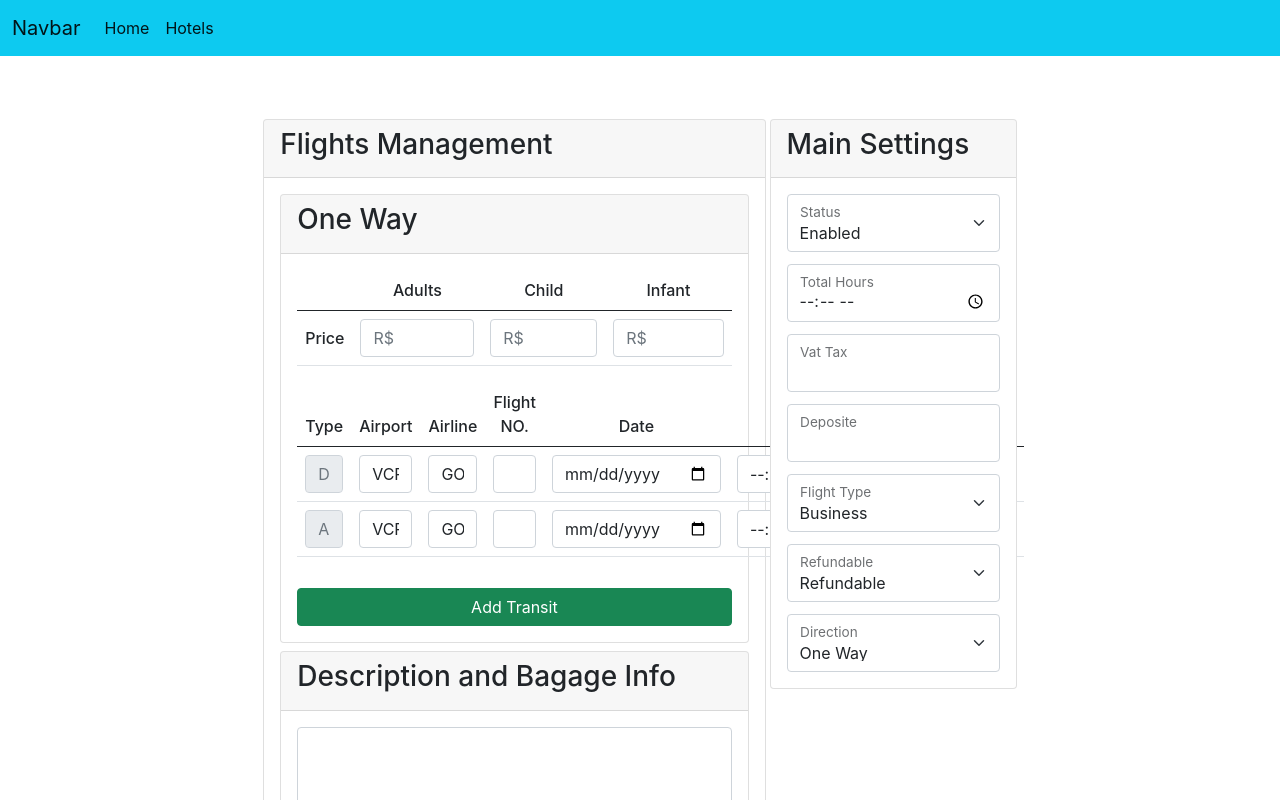
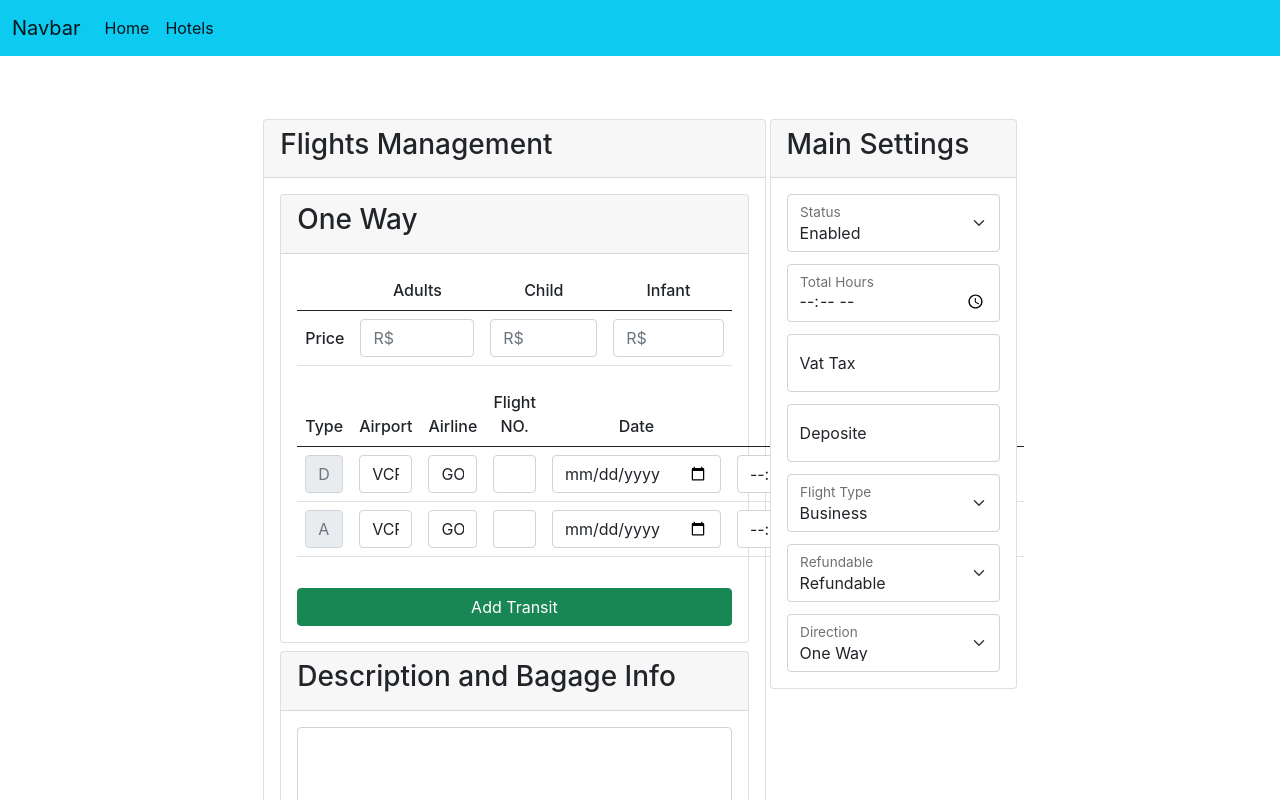
Before and after one commit to eusousalvi/solutis-react-final, a React (Create React App) app: page /flights/routes/add in a window 1280 px wide. Shown: the top 800 px of the page. Built offline with nearby package versions, Linux system fonts and the light colour scheme.

Commit message:
input masks for the routes form

```diff
--- a/package.json
+++ b/package.json
@@ -10,6 +10,7 @@
     "react": "^17.0.1",
     "react-dom": "^17.0.1",
     "react-icons": "^4.1.0",
+    "react-input-mask": "^2.0.4",
     "react-router-dom": "^5.2.0",
     "react-scripts": "4.0.1",
     "web-vitals": "^0.2.4"
--- a/src/components/FlightRoutesComponents/FlightMainSettingsForm/index.js
+++ b/src/components/FlightRoutesComponents/FlightMainSettingsForm/index.js
@@ -1,5 +1,7 @@
 import React from "react";
 import "./styles.css";
+import InputMask from "react-input-mask";
+
 
 export default function MainSettingsForm({ handler }) {
   return (
@@ -42,24 +44,28 @@ export default function MainSettingsForm({ handler }) {
             <label htmlFor="totalHours">Total Hours</label>
           </div>
           <div className="form-floating main-settings-item">
-            <input
-              type="number"
+            <InputMask
+              type="text"
               className="form-control"
               id="vatTax"
               name="vatTax"
               value={handler.values.vatTax}
               onChange={handler.onChange}
+              mask="99%"
+              placeholder="%"
             />
             <label htmlFor="vatTax">Vat Tax</label>
           </div>
           <div className="form-floating main-settings-item">
-            <input
-              type="number"
+            <InputMask
+              type="text"
               className="form-control"
               id="deposite"
               name="deposite"
               value={handler.values.deposite}
               onChange={handler.onChange}
+              mask="R$9999,99"
+              placeholder="R$"
             />
             <label htmlFor="deposite">Deposite</label>
           </div>
--- a/src/components/FlightRoutesComponents/FlightPricesForm/index.js
+++ b/src/components/FlightRoutesComponents/FlightPricesForm/index.js
@@ -1,4 +1,5 @@
 import React from "react";
+import InputMask from "react-input-mask";
 
 export default function FlightPricesForm({ handler }) {
   return (
@@ -15,7 +16,7 @@ export default function FlightPricesForm({ handler }) {
         <tr>
           <th className="align-middle">Price</th>
           <th>
-            <input
+            <InputMask
               type="text"
               className="form-control"
               id="adultsPrice"
@@ -24,10 +25,11 @@ export default function FlightPricesForm({ handler }) {
               placeholder="R$"
               value={handler.values.adultsPrice}
               onChange={handler.onChange}
+              mask="R$999,99"
             />
           </th>
           <th>
-            <input
+            <InputMask
               type="text"
               className="form-control"
               id="childPrice"
@@ -36,10 +38,11 @@ export default function FlightPricesForm({ handler }) {
               placeholder="R$"
               value={handler.values.childPrice}
               onChange={handler.onChange}
+              mask="R$999,99"
             />
           </th>
           <th>
-            <input
+            <InputMask
               type="text"
               className="form-control"
               id="infantPrice"
@@ -48,6 +51,7 @@ export default function FlightPricesForm({ handler }) {
               placeholder="R$"
               value={handler.values.infantPrice}
               onChange={handler.onChange}
+              mask="R$999,99"
             />
           </th>
         </tr>
--- a/src/components/FlightRoutesComponents/FlightRouteNode/index.js
+++ b/src/components/FlightRoutesComponents/FlightRouteNode/index.js
@@ -1,4 +1,6 @@
 import React from "react";
+import InputMask from "react-input-mask";
+
 
 export default function FlightRouteNode({
   node,
@@ -50,13 +52,15 @@ export default function FlightRouteNode({
         </select>
       </td>
       <td>
-        <input
+        <InputMask
           className="form-control"
-          type="number"
+          type="text"
           name="flightNumber"
           defaultValue={flightNumber}
           onChange={onChange}
           required
+          mask="999999"
+          maskPlaceholder={null}
         />
       </td>
       <td>
```
Also changed, not shown: 1 other file (tests, documents, lock files or other folders).
